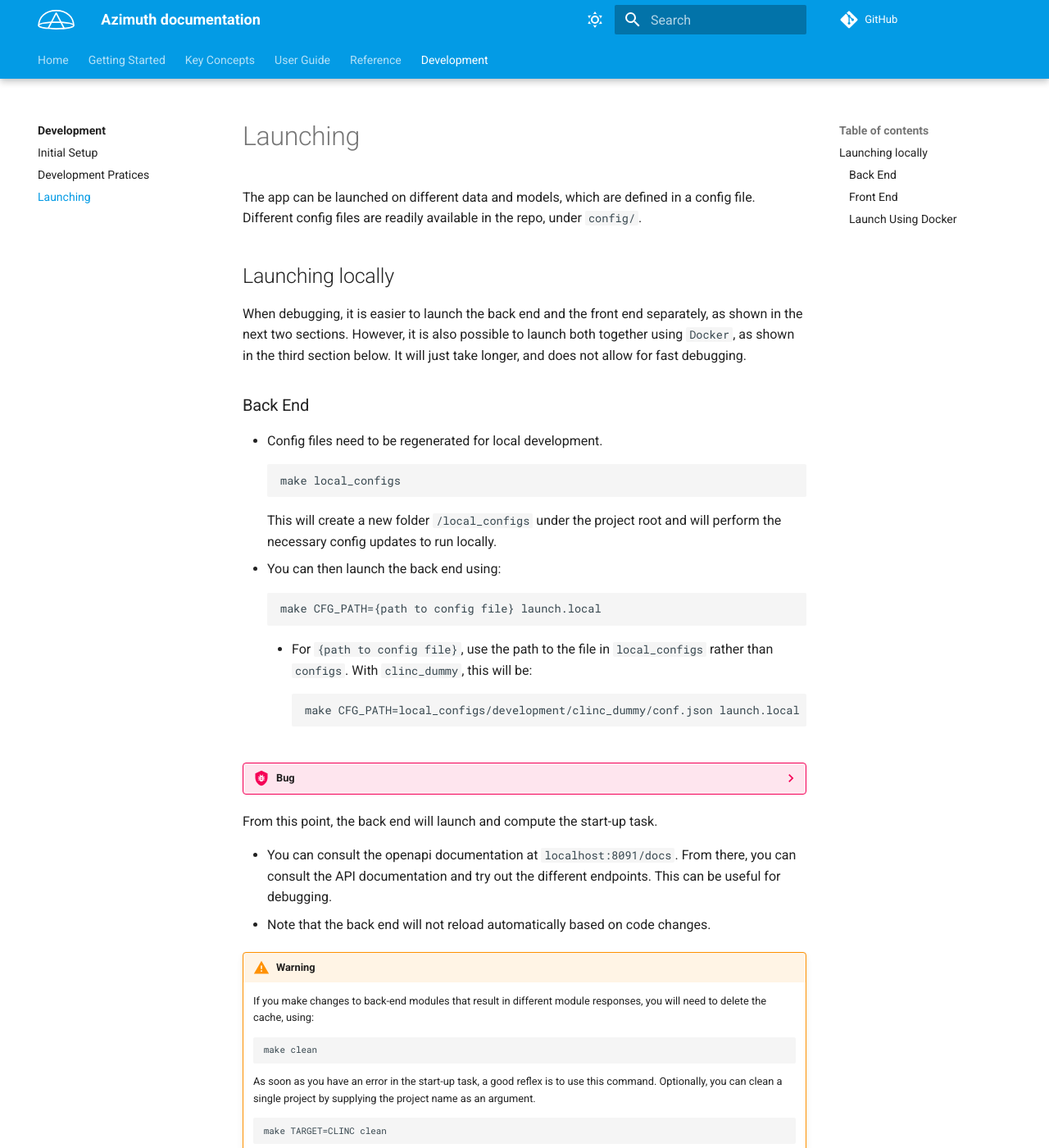
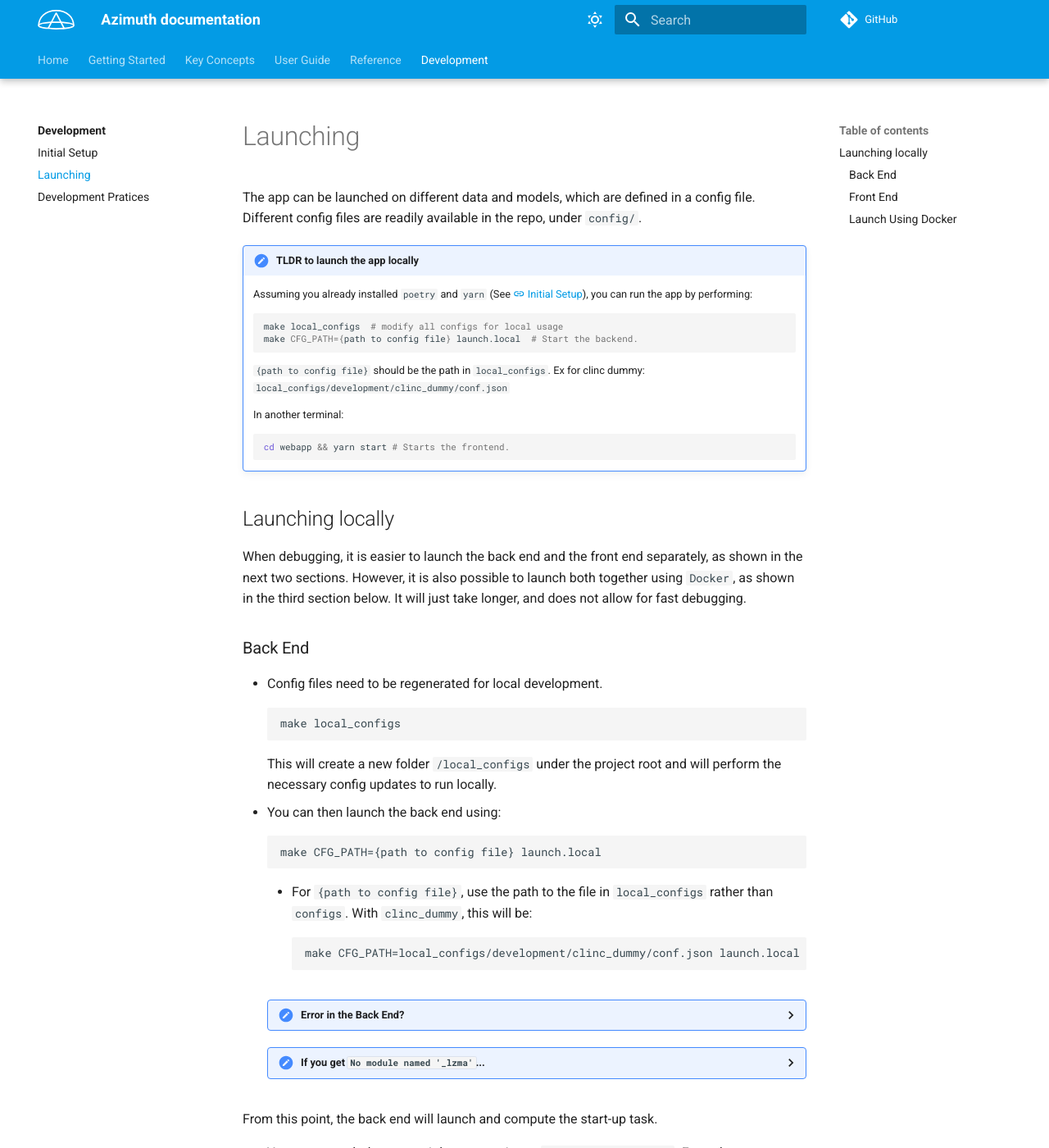
Before and after one commit to ServiceNow/azimuth, an MkDocs documentation site: the page built from docs/docs/development/launching.md, in a window 1280 px wide and 1400 px high. Shown: the whole window at 82% size. Built offline with MkDocs 1.6.1 and Material for MkDocs 9.7.7, drawn with Linux system fonts in a browser that asks for light colours; comment, search, counter and statistics services are not loaded; some of the changed text lies outside the part shown.

Commit message:
Improve instructions for running locally

````diff
--- a/docs/docs/development/launching.md
+++ b/docs/docs/development/launching.md
@@ -1,6 +1,23 @@
 # Launching
 The app can be launched on different data and models, which are defined in a config file.
 Different config files are readily available in the repo, under `config/`.
+
+!!! tldr "TLDR to launch the app locally"
+    Assuming you already installed `poetry` and `yarn` (See
+    [:material-link: Initial Setup](setup.md)), you can run the app by performing:
+    ```bash
+    make local_configs  # modify all configs for local usage
+    make CFG_PATH={path to config file} launch.local  # Start the backend.
+    ```
+
+    `{path to config file}` should be the path in `local_configs`. Ex for clinc dummy: `local_configs/development/clinc_dummy/conf.json`
+
+    In another terminal:
+    ```bash
+    cd webapp && yarn start # Starts the frontend.
+    ```
+
+
 
 ## Launching locally
 When debugging, it is easier to launch the back end and the front end separately, as shown in the next two sections.
@@ -22,24 +39,33 @@ It will just take longer, and does not allow for fast debugging.
   make CFG_PATH=local_configs/development/clinc_dummy/conf.json launch.local
   ```
 
-??? bug
-    You may be missing the `xz` library (https://tukaani.org/xz/).
-    That would result in a `ModuleNotFoundError: No module named '_lzma'` when you try to run locally.
-    This may be corrected by using homebrew to install it.
-    The following instructions are inspired from [those](https://gist.github.com/iandanforth/f3ac42b0963bcbfdf56bb446e9f40a33).
-    ```shell
-    brew install xz
-    pyenv uninstall 3.8.9  # If you already had it - otherwise directly go to the steps
-    pyenv install 3.8.9  # Reinstall (now with the lzma lib available)
-    pyenv local 3.8.9  # Set this version to always run in this directory
-    ```
+    ??? fail "Error in the Back End?"
+        If you get an error while launching the back end, common causes can be that the `poetry`
+        has new dependencies or the configs were changed. Be sure to run:
+        ```bash
+        poetry install
+        make local_configs
+        ```
+
+    ??? fail "If you get `No module named '_lzma'`..."
+
+        You may be missing the `xz` library (https://tukaani.org/xz/).
+        That would result in a `ModuleNotFoundError: No module named '_lzma'` when you try to run locally.
+        This may be corrected by using homebrew to install it.
+        The following instructions are inspired from [those](https://gist.github.com/iandanforth/f3ac42b0963bcbfdf56bb446e9f40a33).
+        ```shell
+        brew install xz
+        pyenv uninstall 3.8.9  # If you already had it - otherwise directly go to the steps
+        pyenv install 3.8.9  # Reinstall (now with the lzma lib available)
+        pyenv local 3.8.9  # Set this version to always run in this directory
+        ```
 
 From this point, the back end will launch and compute the start-up task.
 
 * You can consult the openapi documentation at `localhost:8091/docs`. From there, you can consult the API documentation and try out the different endpoints. This can be useful for debugging.
 * Note that the back end will not reload automatically based on code changes.
 
-!!! warning
+!!! warning "Cleaning the Cache"
     If you make changes to back-end modules that result in different module responses, you will need to delete the cache, using:
     ```
     make clean
@@ -62,7 +88,7 @@ yarn start
 * The front-end app will launch and automatically connect to the back-end API, assuming you launched it already.
 * The front end will hot reload automatically based on code changes.
 
-!!! tip
+??? fail "Error in the Front End?"
     If you get an error while launching the front end, make sure that the dependencies were updated using `yarn`.
 
 ### Launch Using Docker
--- a/docs/mkdocs.yml
+++ b/docs/mkdocs.yml
@@ -99,5 +99,5 @@ nav:
   - Development:
       - development/index.md
       - development/setup.md
+      - development/launching.md
       - development/dev-practices.md
-      - development/launching.md
````
Also changed, not shown: docs/docs/development/dev-practices.md (+2 -3 lines), docs/docs/development/index.md (+8 -2 lines), docs/docs/development/setup.md (+6 -6 lines).
